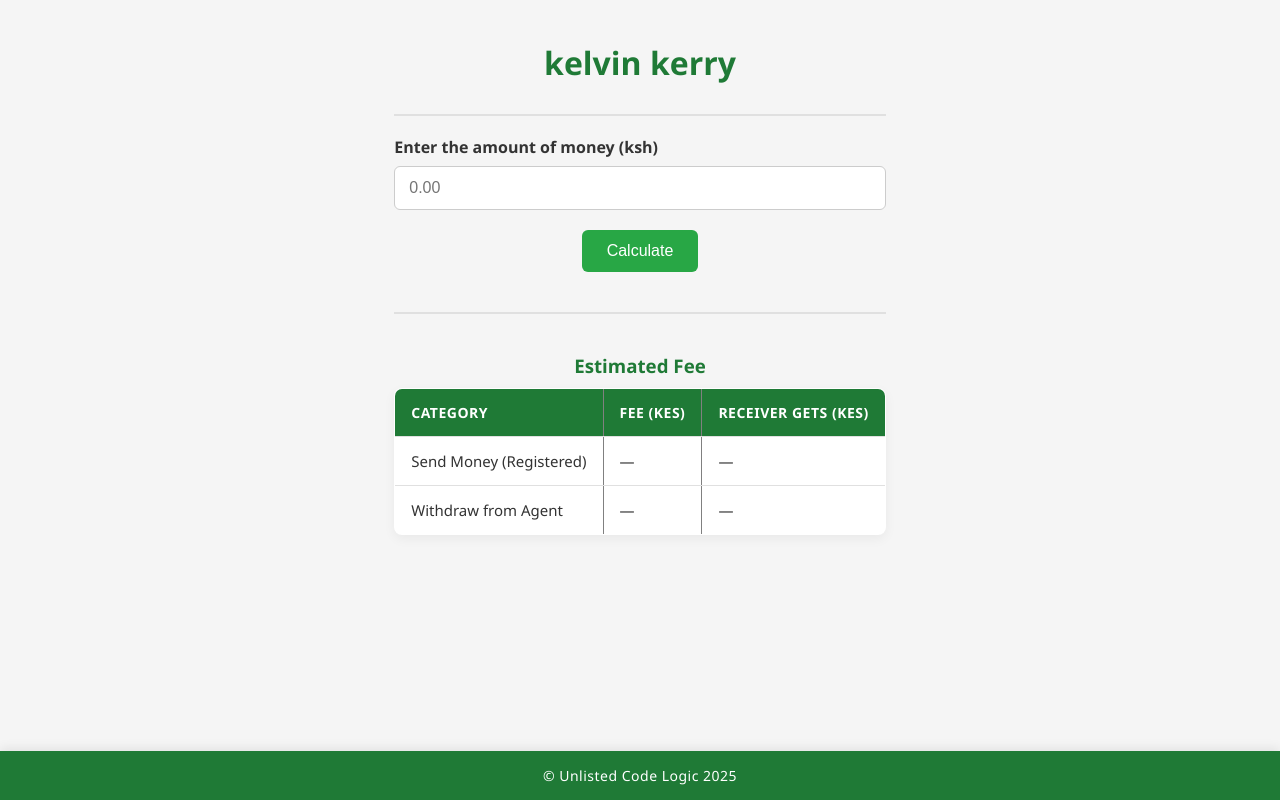
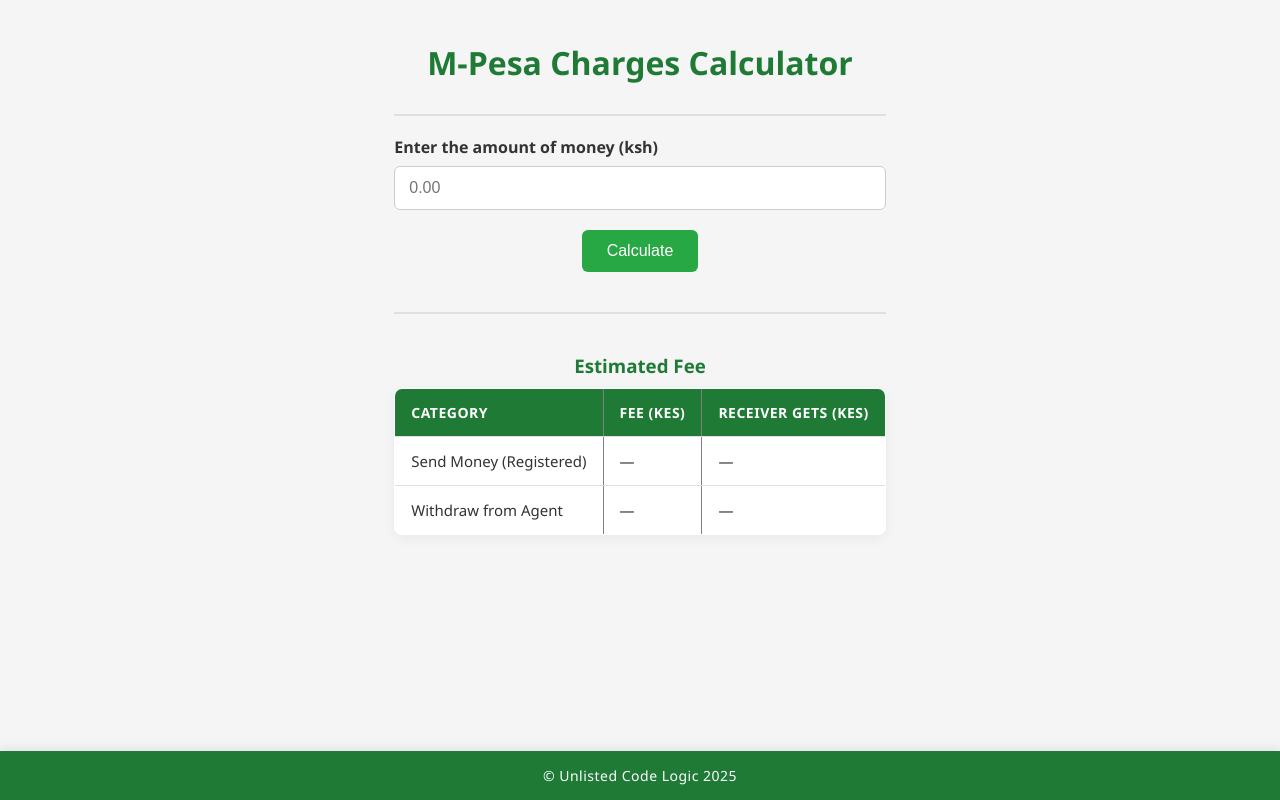
Before and after one commit to makau-simon/mpesa_charges_calculator, a plain HTML site: page index.html in a window 1280 px wide. Drawn offline with Linux system fonts and the light colour scheme.

Commit message:
update index.html

```diff
--- a/index.html
+++ b/index.html
@@ -7,7 +7,7 @@
 </head>
 <link rel="stylesheet" href="style.css">
 <body>
-    <h1>kelvin kerry</h1>
+    <h1>M-Pesa Charges Calculator</h1>
     <hr>
     <div id="input-container">
         <label for="amount">Enter the amount of money (ksh) </label>
```
